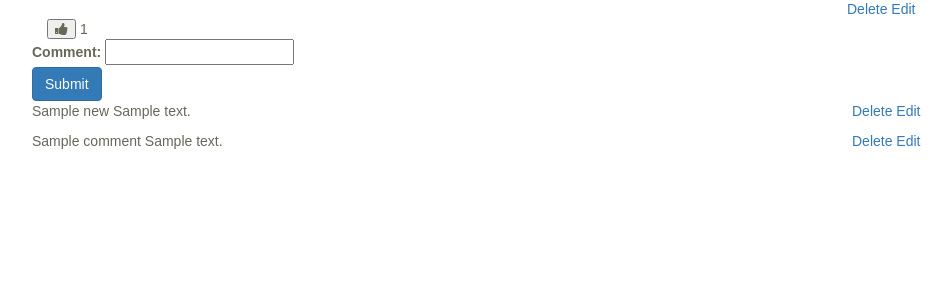
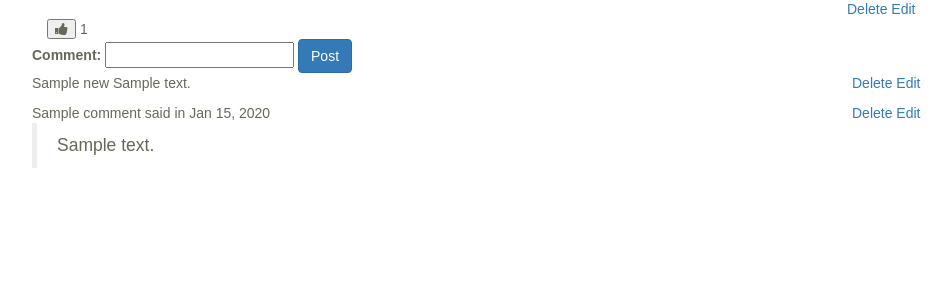
Before and after one commit to dtran39/multi_user_blog, a Python web app: template pages/templates/permalink.html in a window 1280 px wide. Shown: the part 51-351 px from the top of the page, without its empty margins (8-960 px from the left). Run offline with Jinja, Linux system fonts and the light colour scheme; the template is opened without the code that fills it: most values are stand-ins (such as "Sample title", 1, 10 or a date in 2020); some web fonts are replaced.

Commit message:
Styling on comments and posts

```diff
--- a/pages/blogfront.py
+++ b/pages/blogfront.py
@@ -3,5 +3,6 @@ from post import Post
 
 class BlogFront(BlogHandler):
     def get(self):
+        deleted_post_id = self.request.get('deleted_post_id')
         posts = greetings = Post.all().order('-created')
-        self.render('front.html', posts = posts)
+        self.render('front.html', posts = posts, deleted_post_id=deleted_post_id)
--- a/pages/templates/editcomment.html
+++ b/pages/templates/editcomment.html
@@ -23,7 +23,7 @@
             </div>
             {% endif %}
 
-            <button type="submit">Submit</button>
+            <button type="submit" class="btn btn-primary">Submit</button>
         </form>
     </div>
 </div>
--- a/pages/templates/permalink.html
+++ b/pages/templates/permalink.html
@@ -33,8 +33,8 @@
       <div>
           <label for="comment">Comment:</label>
           <input type="text" id="comment" name="comment" value="">
+          <button type="submit" class="btn btn-primary">Post</button>
       </div>
-      <button type="submit" class="btn btn-primary">Submit</button>
   </form>
   <!-- Showing comments -->
   {% if new %}
@@ -51,7 +51,8 @@
   {% for c in comments %}
     <div class="row">
     <div class="col-md-8">
-      <p>{{ c.getUserName() }}  {{ c.comment }}</p>
+          {{ c.getUserName() }} said  in {{c.created.strftime("%b %d, %Y")}}
+          <blockquote> {{ c.comment }} </blockquote>
     </div>
     <div class="col-md-4">
       <a class="" href="/blog/deletecomment/{{post.key().id()}}/{{c.key().id()}}">Delete</a>
--- a/pages/templates/post.html
+++ b/pages/templates/post.html
@@ -9,6 +9,8 @@
   </div>
   <div>
       <!-- Post content -->
-    {{p._render_text | safe}}
+    <blockquote>
+        {{p._render_text | safe}}
+    </blockquote>
   </div>
 </div>
```
Also changed, not shown: pages/templates/front.html (+8 -1 lines).
